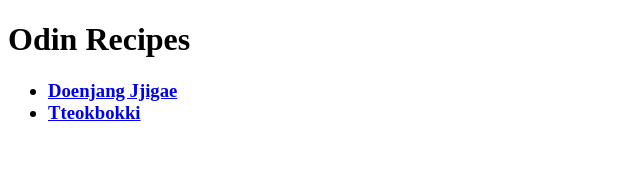
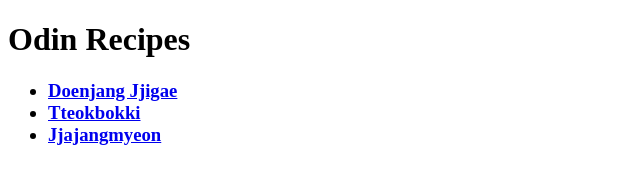
Before and after one commit to programbulator/odin-recipes, a plain HTML site: page index.html in a window 1280 px wide. Shown: the whole page, without its empty margins (0-640 px from the left). Drawn offline with Linux system fonts and the light colour scheme.

Commit message:
Add link to jjajangmyeon page on homepage

```diff
--- a/index.html
+++ b/index.html
@@ -11,6 +11,7 @@
     <h3><ul>
         <li><a href="recipes/doenjang-jjigae.html">Doenjang Jjigae</a></li>
         <li><a href="recipes/tteokbokki.html">Tteokbokki</a></li>
+        <li><a href="recipes/jjajangmyeon.html">Jjajangmyeon</a></li>
     </ul></h3>
 </body>
 
```
